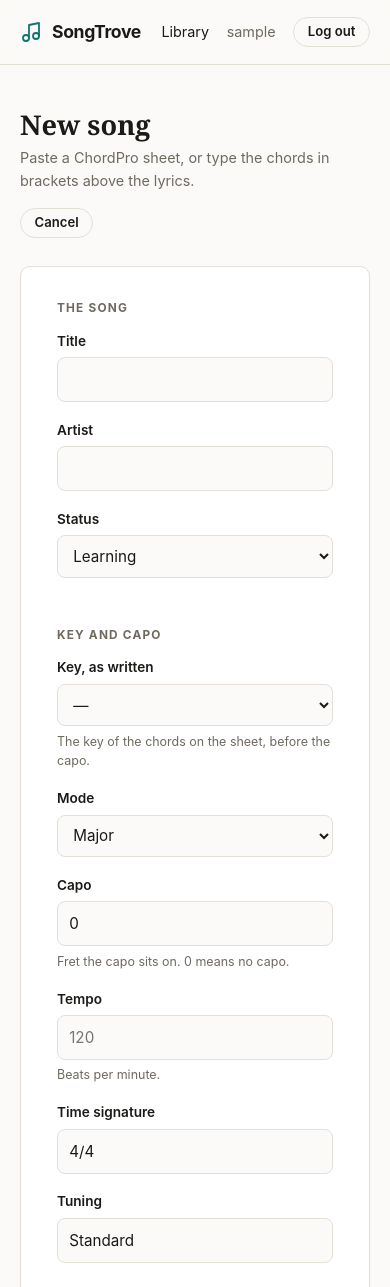
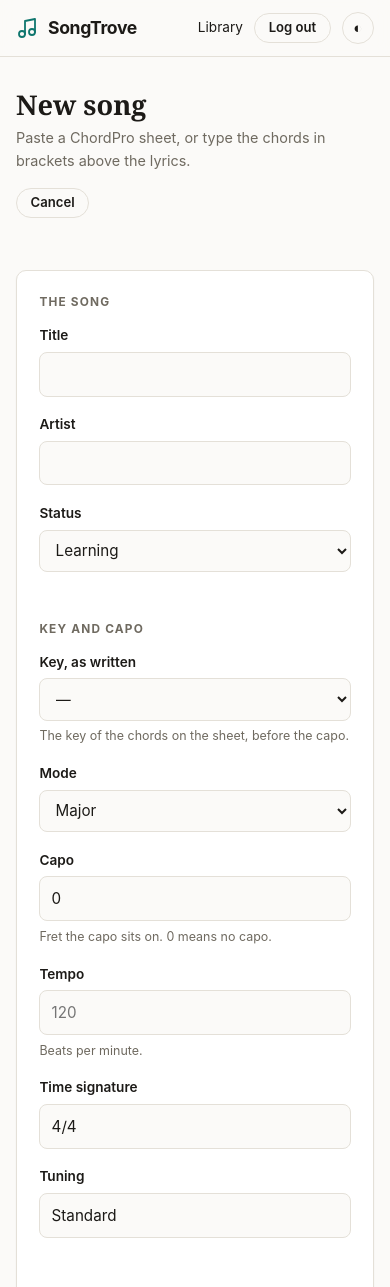
Before and after one commit to maxalzamora/songtrove, a Django app: page /songs/new/ in a window 390 px wide. Shown: the top 1287 px of the page. Run offline with Django 5.2, Linux system fonts and the light colour scheme; the visitor is signed in with stand-in values (Sample User, id 1).

Commit message:
style: add dark mode and a responsive layout
Colours now come from `light-dark()` tokens, so one definition covers both
themes and an explicit choice can override the operating system in either
direction.

- A theme button in the header cycles auto, light and dark, remembers the
  choice in localStorage, and falls back to the system preference
- A tiny inline script applies the stored theme before first paint, so there
  is no white flash when a dark-mode visitor loads a page
- Every component reads from the tokens: cards, chips, sheets, stars, forms
  and the danger colour all have a dark counterpart
- Transitions are dropped for visitors who prefer reduced motion
- Narrow screens get tighter gutters, a compact nav without the username, and
  a transpose control that takes its own line

```diff
--- a/static/css/base.css
+++ b/static/css/base.css
@@ -3,17 +3,17 @@
 :root {
   color-scheme: light dark;
 
-  --color-bg: #fbfaf8;
-  --color-surface: #ffffff;
-  --color-border: #e4e0d8;
-  --color-text: #1c1a17;
-  --color-muted: #6f6a60;
-  --color-accent: #0f766e;
-  --color-accent-soft: #d7ece9;
-  --color-on-accent: #ffffff;
-  --color-chord: #b45309;
-  --color-star: #d97706;
-  --color-danger: #b91c1c;
+  --color-bg: light-dark(#fbfaf8, #12110f);
+  --color-surface: light-dark(#ffffff, #1b1a17);
+  --color-border: light-dark(#e4e0d8, #302d28);
+  --color-text: light-dark(#1c1a17, #ece8e1);
+  --color-muted: light-dark(#6f6a60, #9c958a);
+  --color-accent: light-dark(#0f766e, #4fd1c5);
+  --color-accent-soft: light-dark(#d7ece9, #1d3b38);
+  --color-on-accent: light-dark(#ffffff, #0c1f1d);
+  --color-chord: light-dark(#b45309, #f0b26b);
+  --color-star: light-dark(#d97706, #fbbf24);
+  --color-danger: light-dark(#b91c1c, #f87171);
 
   --font-sans: "Inter", ui-sans-serif, system-ui, -apple-system, "Segoe UI", sans-serif;
   --font-display: ui-serif, "Iowan Old Style", Georgia, Cambria, serif;
@@ -25,20 +25,13 @@
   --width-page: 68rem;
 }
 
-@media (prefers-color-scheme: dark) {
-  :root {
-    --color-bg: #12110f;
-    --color-surface: #1b1a17;
-    --color-border: #302d28;
-    --color-text: #ece8e1;
-    --color-muted: #9c958a;
-    --color-accent: #4fd1c5;
-    --color-accent-soft: #1d3b38;
-    --color-on-accent: #0c1f1d;
-    --color-chord: #f0b26b;
-    --color-star: #fbbf24;
-    --color-danger: #f87171;
-  }
+/* An explicit choice beats the operating system, in both directions. */
+:root[data-theme="light"] {
+  color-scheme: light;
+}
+
+:root[data-theme="dark"] {
+  color-scheme: dark;
 }
 
 *,
@@ -67,7 +60,22 @@ a {
   color: var(--color-accent);
 }
 
+::selection {
+  background: var(--color-accent-soft);
+  color: var(--color-text);
+}
+
 :focus-visible {
   outline: 2px solid var(--color-accent);
   outline-offset: 2px;
 }
+
+@media (prefers-reduced-motion: reduce) {
+  *,
+  *::before,
+  *::after {
+    animation-duration: 0.01ms !important;
+    transition-duration: 0.01ms !important;
+    scroll-behavior: auto !important;
+  }
+}
--- a/static/css/layout.css
+++ b/static/css/layout.css
@@ -79,6 +79,31 @@
 
 .site-nav__logout {
   margin: 0;
+}
+
+.theme-toggle {
+  display: inline-flex;
+  align-items: center;
+  justify-content: center;
+  width: 2rem;
+  height: 2rem;
+  padding: 0;
+  border: 1px solid var(--color-border);
+  border-radius: 999px;
+  background: transparent;
+  color: var(--color-text);
+  font: inherit;
+  font-size: 0.95rem;
+  line-height: 1;
+  cursor: pointer;
+  transition:
+    border-color 0.15s ease,
+    color 0.15s ease;
+}
+
+.theme-toggle:hover {
+  border-color: var(--color-accent);
+  color: var(--color-accent);
 }
 
 /* ---------- Buttons ---------- */
@@ -874,3 +899,59 @@ a.song-card:hover {
 .site-footer a:hover {
   color: var(--color-accent);
 }
+
+/* ---------- Small screens ---------- */
+
+@media (max-width: 40rem) {
+  .container {
+    padding-inline: 1rem;
+  }
+
+  .site-header__inner {
+    min-height: 3.5rem;
+  }
+
+  .site-nav {
+    gap: 0.7rem;
+    font-size: 0.85rem;
+  }
+
+  .site-nav__user {
+    display: none;
+  }
+
+  .hero {
+    padding: 2.5rem 0 2rem;
+  }
+
+  .page-head {
+    padding-top: 2rem;
+  }
+
+  .detail-head {
+    padding-top: 1.75rem;
+  }
+
+  .form-card,
+  .form-card--wide {
+    padding: 1.4rem;
+    margin-top: 1.5rem;
+  }
+
+  .filters {
+    padding: 0.7rem;
+  }
+
+  .filters__row > select {
+    flex: 1 1 7rem;
+  }
+
+  .sheet-toolbar {
+    gap: 0.6rem;
+  }
+
+  .transpose {
+    width: 100%;
+    justify-content: flex-start;
+  }
+}
--- /dev/null
+++ b/static/js/theme.js
@@ -0,0 +1,54 @@
+/* Theme cycling: auto (follow the OS), light, dark. */
+(function () {
+  "use strict";
+
+  var STORAGE_KEY = "songtrove-theme";
+  var root = document.documentElement;
+  var button = document.querySelector("[data-theme-toggle]");
+  if (!button) return;
+
+  var modes = ["auto", "light", "dark"];
+  var labels = {
+    auto: "Theme: follow system",
+    light: "Theme: light",
+    dark: "Theme: dark",
+  };
+  var glyphs = { auto: "\u25D0", light: "\u2600", dark: "\u263E" };
+
+  function stored() {
+    try {
+      var value = localStorage.getItem(STORAGE_KEY);
+      return value === "light" || value === "dark" ? value : "auto";
+    } catch (error) {
+      return "auto";
+    }
+  }
+
+  function apply(mode) {
+    if (mode === "auto") {
+      root.removeAttribute("data-theme");
+    } else {
+      root.setAttribute("data-theme", mode);
+    }
+    button.textContent = glyphs[mode];
+    button.setAttribute("aria-label", labels[mode]);
+    button.setAttribute("title", labels[mode]);
+    button.dataset.mode = mode;
+  }
+
+  button.addEventListener("click", function () {
+    var next = modes[(modes.indexOf(stored()) + 1) % modes.length];
+    try {
+      if (next === "auto") {
+        localStorage.removeItem(STORAGE_KEY);
+      } else {
+        localStorage.setItem(STORAGE_KEY, next);
+      }
+    } catch (error) {
+      /* Private mode: the theme still applies for this page. */
+    }
+    apply(next);
+  });
+
+  apply(stored());
+})();
--- a/templates/base.html
+++ b/templates/base.html
@@ -12,6 +12,20 @@
     <link rel="stylesheet" href="{% static 'css/base.css' %}">
     <link rel="stylesheet" href="{% static 'css/layout.css' %}">
     <link rel="stylesheet" href="{% static 'css/sheet.css' %}">
+    <script>
+      // Apply the saved theme before first paint so the page never flashes.
+      (function () {
+        try {
+          var theme = localStorage.getItem("songtrove-theme");
+          if (theme === "light" || theme === "dark") {
+            document.documentElement.setAttribute("data-theme", theme);
+          }
+        } catch (error) {
+          /* Storage unavailable; fall back to the system preference. */
+        }
+      })();
+    </script>
+    <script src="{% static 'js/theme.js' %}" defer></script>
   </head>
   <body>
     <a class="skip-link" href="#main">Skip to content</a>
@@ -40,6 +54,9 @@
             <a href="{% url 'login' %}">Log in</a>
             <a class="btn btn--primary btn--sm" href="{% url 'signup' %}">Sign up</a>
           {% endif %}
+          <button class="theme-toggle" type="button" data-theme-toggle aria-label="Theme: follow system">
+            ◐
+          </button>
         </nav>
       </div>
     </header>
```
Also changed, not shown: songs/tests/test_views.py (+9 -0 lines).
